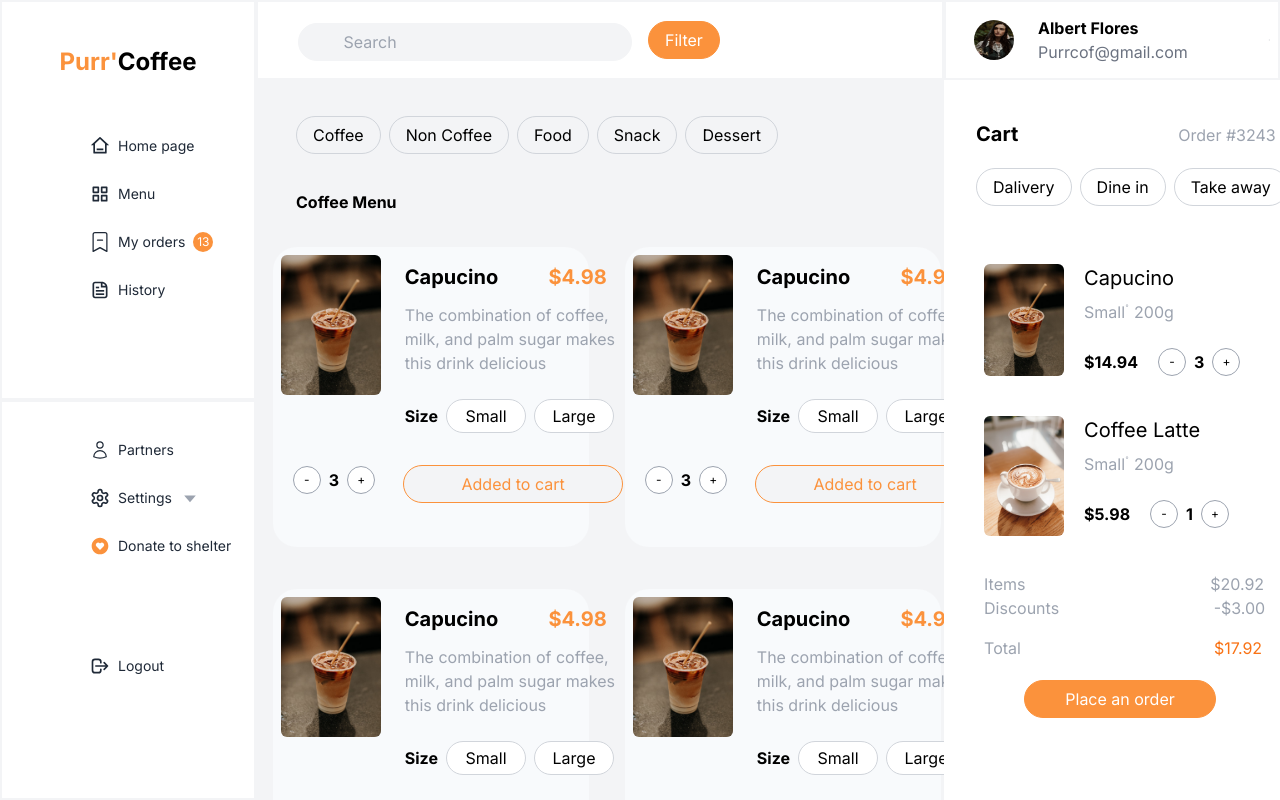
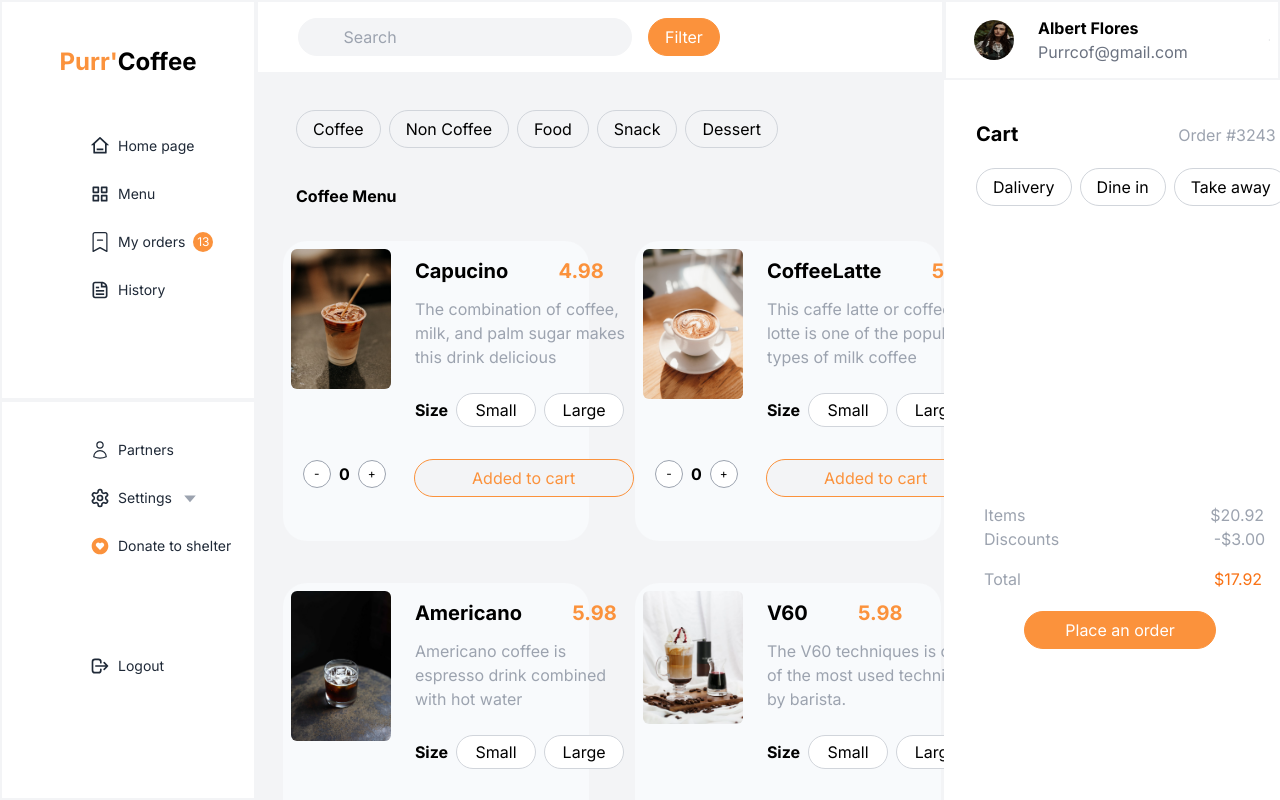
Before and after one commit to RN2541/food-deli, a Next.js app: page / in a window 1280 px wide. Built offline with nearby package versions, Linux system fonts and the light colour scheme.

Commit message:
feat: :sparkles: edit + add แยก componance คลิ๊ก Add ได้

```diff
--- a/src/app/Card.tsx
+++ b/src/app/Card.tsx
@@ -1,16 +1,36 @@
-import React from "react";
+"use client";
+import { list } from "postcss";
+import React, { useState } from "react";
+import { setDefaultHighWaterMark } from "stream";
 
-interface Item {
+export interface Item {
     imageSrc: string;
     name: string;
-    price: string;
+    price: number;
     detail: string;
     id: string;
 }
 
-function Card({ item }: { item: Item }) {
+function Card({ item, onClick }: { item: Item; onClick: () => void }) {
+    const [quantity, setQuantity] = useState<number>(0);
+
+    const handleIncrement = () => {
+        setQuantity((prevQuantity) => prevQuantity + 1);
+    };
+
+    const handleDecrement = () => {
+        if (quantity > 0) {
+            setQuantity((prevQuantity) => prevQuantity - 1);
+        }
+    };
+
+    const handleAddToCart = () => {
+        // ทำสิ่งที่ต้องการเมื่อคลิกปุ่ม "Added to cart"
+        console.log(`Added ${quantity} ${item.name} to cart`);
+    };
+
     return (
-        <div className="flex-grow h-[300px] rounded-3xl bg-slate-50 mt-[2%] mb-[1%] ml-[5%] mr-[1%]">
+        <div className="flex-grow h-[300px] rounded-3xl bg-slate-50 mt-[2%] mb-[1%] ml-[8%] mr-[1%]">
             <div key={item.id} className="flex items-start">
                 <img
                     src={item.imageSrc}
@@ -43,14 +63,24 @@ function Card({ item }: { item: Item }) {
                     </span>
 
                     <div className="flex items-center ml-[-100px]">
-                        <span className="ml-3 mt-6 inline-block w-7 h-7 rounded-full bg-white border border-gray-400 flex items-center justify-center">
+                        <span
+                            className="ml-3 mt-6 inline-block w-7 h-7 rounded-full bg-white border border-gray-400 flex items-center justify-center cursor-pointer"
+                            onClick={handleDecrement}
+                        >
                             <span className="text-xs text-black">-</span>
                         </span>
-                        <b className="ml-2 mt-6">3</b>
-                        <span className="ml-2 mt-6 inline-block w-7 h-7 rounded-full bg-white border border-gray-400 flex items-center justify-center">
+                        <b className="ml-2 mt-6">{quantity}</b>
+                        <span
+                            className="ml-2 mt-6 inline-block w-7 h-7 rounded-full bg-white border border-gray-400 flex items-center justify-center cursor-pointer"
+                            onClick={handleIncrement}
+                        >
                             <span className="text-xs text-black">+</span>
                         </span>
-                        <button className="bg-gray-100 text-orange-400 py-1.5 w-[220px] rounded-3xl border border-orange-400 ml-7 mt-8 hover:bg-orange-400 hover:text-white focus:outline-none focus:border-orange-400 focus:ring-0 active:bg-orange-400">
+
+                        <button
+                            className="bg-gray-100 text-orange-400 py-1.5 w-[220px] rounded-3xl border border-orange-400 ml-7 mt-8 hover:bg-orange-400 hover:text-white focus:outline-none focus:border-orange-400 focus:ring-0 active:bg-orange-400"
+                            onClick={onClick}
+                        >
                             Added to cart
                         </button>
                     </div>
@@ -60,34 +90,34 @@ function Card({ item }: { item: Item }) {
     );
 }
 
-function Cards() {
+function Cards({ onClick }: { onClick: (item: Item) => void }) {
     const items: Item[] = [
         {
             imageSrc: "/img/capu.png",
             name: "Capucino",
-            price: "$4.98",
+            price: 4.98,
             detail: "The combination of coffee, milk, and palm sugar makes this drink delicious",
             id: "1",
         },
         {
-            imageSrc: "/img/capu.png",
-            name: "Capucino",
-            price: "$4.98",
-            detail: "The combination of coffee, milk, and palm sugar makes this drink delicious",
+            imageSrc: "/img/late.png",
+            name: "CoffeeLatte",
+            price: 5.98,
+            detail: "This caffe latte or coffee lotte is one of the popular types of milk coffee",
             id: "2",
         },
         {
-            imageSrc: "/img/capu.png",
-            name: "Capucino",
-            price: "$4.98",
-            detail: "The combination of coffee, milk, and palm sugar makes this drink delicious",
+            imageSrc: "/img/ameri.png",
+            name: "Americano",
+            price: 5.98,
+            detail: "Americano coffee is espresso drink combined with hot water",
             id: "3",
         },
         {
-            imageSrc: "/img/capu.png",
-            name: "Capucino",
-            price: "$4.98",
-            detail: "The combination of coffee, milk, and palm sugar makes this drink delicious",
+            imageSrc: "/img/v60.png",
+            name: "V60",
+            price: 5.98,
+            detail: "The V60 techniques is one of the most used techniques by barista.",
             id: "4",
         },
     ];
@@ -96,7 +126,12 @@ function Cards() {
         <div className="grid grid-cols-1 md:grid-cols-2 lg:grid-cols-2 gap-4">
             {items.map((item) => (
                 <div key={item.id} className="mb-4">
-                    <Card item={item} />
+                    <Card
+                        item={item}
+                        onClick={() => {
+                            onClick(item);
+                        }}
+                    />
                 </div>
             ))}
         </div>
--- a/src/app/Header.tsx
+++ /dev/null
@@ -1,23 +0,0 @@
-import React, { ChangeEvent } from "react";
-import "./Header.css";
-
-interface HeaderProps {
-    value: string;
-    onChange: (event: ChangeEvent<HTMLSelectElement>) => void;
-}
-
-const Header: React.FC<HeaderProps> = ({ value, onChange }) => {
-    return (
-        <div className="container-header">
-            {/* <div>React #3</div> */}
-            <div className="label-header">Filter:</div>
-            <select value={value} onChange={onChange} className="select-header">
-                <option value="2022">2022</option>
-                <option value="2023">2023</option>
-                <option value="2024">2024</option>
-            </select>
-        </div>
-    );
-};
-
-export default Header;
--- a/src/app/Search.tsx
+++ b/src/app/Search.tsx
@@ -1,20 +1,18 @@
 import React from "react";
 
-interface SearchInputProps {
-    searchTerm: string;
-    onChange: (event: React.ChangeEvent<HTMLInputElement>) => void;
-}
-
-const SearchInput: React.FC<SearchInputProps> = ({ searchTerm, onChange }) => {
+const YourComponent: React.FC = () => {
     return (
-        <input
-            type="text"
-            placeholder=" Search"
-            className="w-[50%] px-4 py-1.5 rounded-3xl border border-gray-100 focus:outline-none focus:border-gray-100 bg-gray-100 pl-10 mt-1 ml-8"
-            value={searchTerm}
-            onChange={onChange}
-        />
+        <div className="w-full h-[10%] bg-white flex items-center border-2 border-gray-100 p-2 ">
+            <input
+                type="text"
+                placeholder=" Search"
+                className="w-[50%] px-4 py-1.5 rounded-3xl border border-gray-100 focus:outline-none focus:border-gray-100 bg-gray-100 pl-10 ml-8 mt-2 mb-2" // เพิ่ม mb-4 เพื่อเพิ่มระยะห่างด้านล่าง 4 หน่วย// เพิ่ม mt-4 เพื่อให้เว้นระยะห่างด้านบน 4 หน่วย
+            />
+            <button className="bg-orange-400 text-white py-1.5 px-4 rounded-3xl border border-orange-400 ml-4">
+                Filter
+            </button>
+        </div>
     );
 };
 
-export default SearchInput;
+export default YourComponent;
--- a/src/app/layout.tsx
+++ b/src/app/layout.tsx
@@ -27,7 +27,6 @@ export default function RootLayout({
         <html lang="en" data-themes="light">
             <body className={inter.className}>
                 <section className="relative h-screen w-[100%] flex">
-
                     {/* ในส่วนของ navbar 1 */}
                     <div className="w-1/5 h-full bg-white flex flex-col justify-center items-center">
                         <div className="w-full h-1/2 bg-white border-2 border-gray-100 p-2">
@@ -66,7 +65,6 @@ export default function RootLayout({
                             </p>
                         </div>
                         {/* จบในส่วนของ navbar 1 */}
-
 
                         {/* ในส่วนของ navbar 2 */}
                         <div className="w-full h-1/2 bg-white border-2 border-gray-100 p-2">
--- a/src/app/page.tsx
+++ b/src/app/page.tsx
@@ -1,23 +1,21 @@
+"use client";
 import { CiSearch } from "react-icons/ci";
 import { CgMoreVerticalAlt } from "react-icons/cg";
-import Cards from "./Card";
-import Header from "./Header";
+import Cards, { Item } from "./Card";
+import YourComponent from "./Search";
+import React, { useState } from "react";
+
+// import CartPage from "./Cart";
 
 export default function Home() {
+    const [order, setOrder] = React.useState<Item[]>([]);
+
     return (
         <main className="h-screen w-full flex overflow-scroll">
             {/* SEACH / Filter */}
-
             <div className="w-full h-full">
-                <div className="w-full h-[10%] bg-white flex items-center border-2 border-gray-100 p-2">
-                    <input
-                        type="text"
-                        placeholder=" Search"
-                        className="w-[50%] px-4 py-1.5 rounded-3xl border border-gray-100 focus:outline-none focus:border-gray-100 bg-gray-100 pl-10 mt-1 ml-8" // เพิ่ม mt-4 เพื่อให้เว้นระยะห่างด้านบน 4 หน่วย
-                    />
-                    <button className="bg-orange-400 text-white py-1.5 px-4 rounded-3xl border border-orange-400 ml-4">
-                        Filter
-                    </button>
+                <div className="">
+                    <YourComponent />
                 </div>
                 {/* จบ SEACH / Filter */}
 
@@ -38,17 +36,22 @@ export default function Home() {
                     <button className="bg-gray-100 text-black py-1.5 px-4 rounded-3xl border border-gray-300 ml-2 mt-8 hover:bg-orange-400 hover:text-white focus:outline-none focus:border-orange-400 focus:ring-0 active:bg-orange-400">
                         Dessert
                     </button>
-                    <p className="mt-9 ml-10">
+                    <p className="flex-1 mt-9 ml-10 ">
                         <b>Coffee Menu</b>
                     </p>
                 </div>
+
                 {/* จบ TYPE */}
 
                 {/* MENU / ITEM */}
                 {/* อเรย์ */}
 
                 <div className="w-full h-auto flex flex-wrap bg-gray-100">
-                    <Cards />
+                    <Cards
+                        onClick={(item) => {
+                            setOrder((prev) => [...prev, item]);
+                        }}
+                    />
                 </div>
             </div>
             {/* จบ MENU / ITEM */}
@@ -95,8 +98,17 @@ export default function Home() {
 
                 {/* CART / CALC */}
                 <div className="w-full h-[60%] bg-white">
+                    {order.map((item, index) => (
+                        <div key={index}>
+                            <p>
+                                {item.name}
+                                <span>{item.price}</span>
+                            </p>
+                        </div>
+                    ))}
+                    {/* <CartPage /> */}
                     {/* Capucino*/}
-                    <div className="flex items-start">
+                    {/* <div className="flex items-start">
                         <img
                             src="/img/capu.png"
                             alt=""
@@ -124,11 +136,10 @@ export default function Home() {
                                 </span>
                             </div>
                         </div>
-                    </div>
+                    </div> */}
                     {/* จบCapucino*/}
-
                     {/* Coffee Latte */}
-                    <div className="flex items-start mb-6">
+                    {/* <div className="flex items-start mb-6">
                         <img
                             src="/img/late.png"
                             alt=""
@@ -158,7 +169,7 @@ export default function Home() {
                                 </span>
                             </div>
                         </div>
-                    </div>
+                    </div> */}
                     {/* จบCoffee Latte */}
                 </div>
                 {/* จบ CART / CALC */}
```
